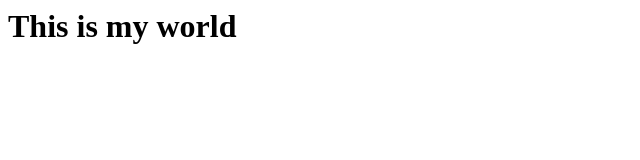
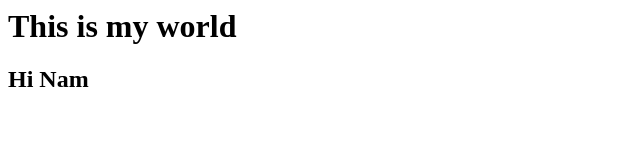
Before and after one commit to namnguyen3019/myapp, a plain HTML site: page index.html in a window 1280 px wide. Shown: the whole page, without its empty margins (0-640 px from the left). Drawn offline with Linux system fonts and the light colour scheme.

Commit message:
another change

```diff
--- a/index.html
+++ b/index.html
@@ -4,5 +4,6 @@
     </head>
     <body>
         <h1>This is my world</h1>
+        <h2>Hi Nam</h2>
     </body>
 </html>
```
Also changed, not shown: log.txt (added), 1 other file.
